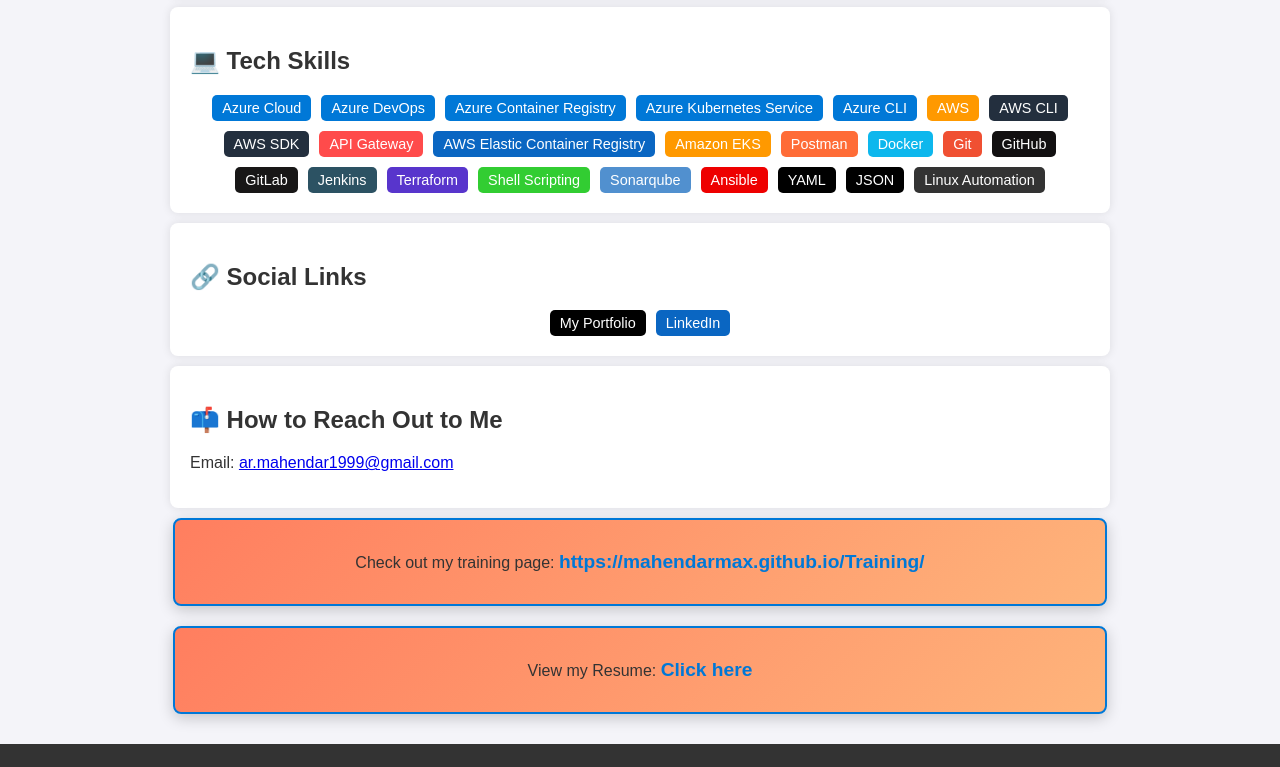
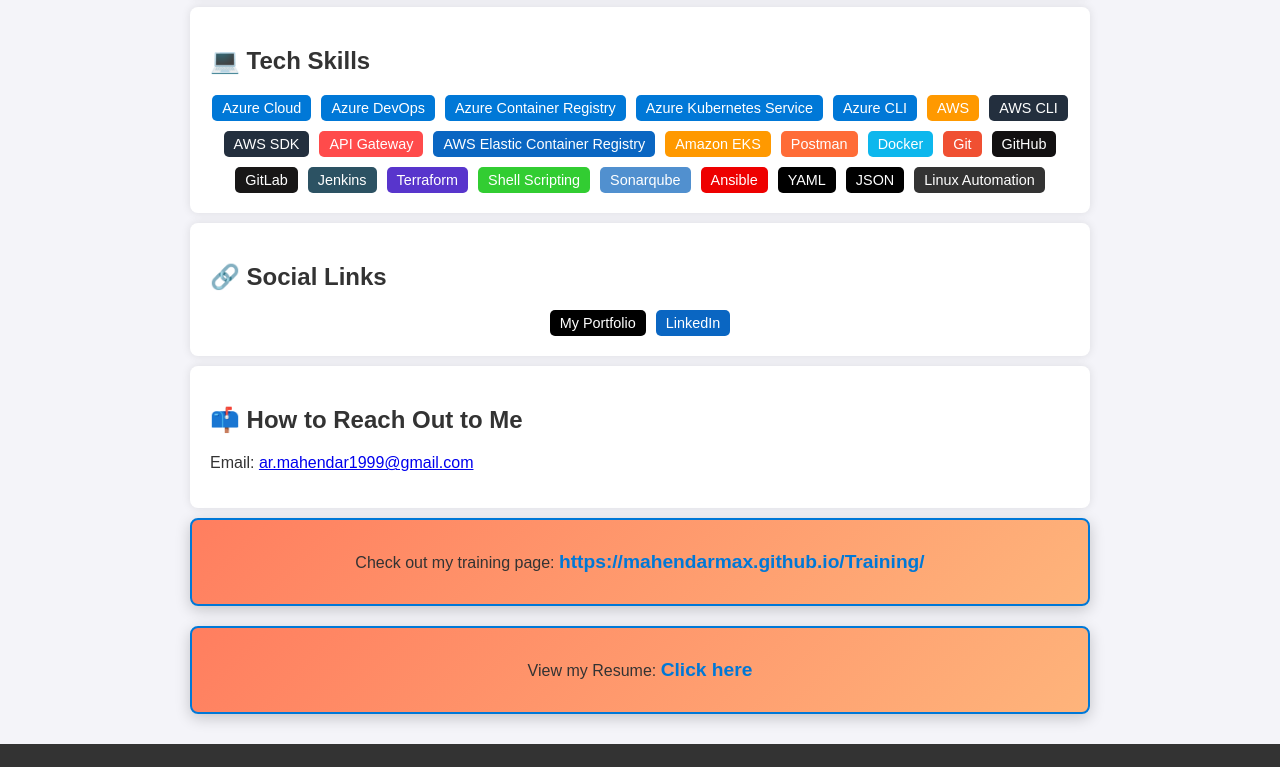
Before and after one commit to Mahendarmax/Profile, a plain HTML site: page index.html in a window 1280 px wide. Shown: the part 596-1363 px from the top of the page. Drawn offline with Linux system fonts and the light colour scheme.

Commit message:
Update index.html

```diff
--- a/index.html
+++ b/index.html
@@ -5,12 +5,19 @@
     <meta name="viewport" content="width=device-width, initial-scale=1.0">
     <title>Mahendar's Portfolio</title>
     <style>
-        body {
+        * {
+            box-sizing: border-box;
+        }
+        html, body {
+            height: 100%;
+            margin: 0;
             font-family: Arial, sans-serif;
-            margin: 0;
-            padding: 0;
             background-color: #f4f4f9;
             color: #333;
+        }
+        body {
+            display: flex;
+            flex-direction: column;
         }
         header {
             background: #0078D7;
@@ -84,6 +91,9 @@
                 transform: translateY(-10px);
             }
         }
+        main {
+            flex-grow: 1;
+        }
     </style>
 </head>
 <body>
@@ -91,6 +101,7 @@
         <h1>Hi, I'm Mahendar! 👋</h1>
     </header>
 
+    <main>
         <section>
             <h2>🚀 About Me</h2>
             <p>I am a dedicated DevOps Engineer with 2.7+ years of experience, focusing on creating and managing cloud-based solutions on AWS and Azure. My expertise includes infrastructure automation, CI/CD pipeline optimization, and containerized environment management. I thrive on optimizing processes and increasing productivity by leveraging cutting-edge tools and cloud platforms.</p>
@@ -144,10 +155,10 @@
             <p>Check out my training page: <a href="https://mahendarmax.github.io/Training/" target="_blank">https://mahendarmax.github.io/Training/</a></p>
         </section>
 
-    <!-- New Resume Section -->
         <section class="container-box">
             <p>View my Resume: <a href="https://mahendarmax.github.io/Mahendarmax/" target="_blank">Click here</a></p>
         </section>
+    </main>
 
     <footer>
         <p>My Moto: Life is a continuous journey of learning; keep moving forward</p>
```
Lines whose indentation alone changed are shown as unchanged.
